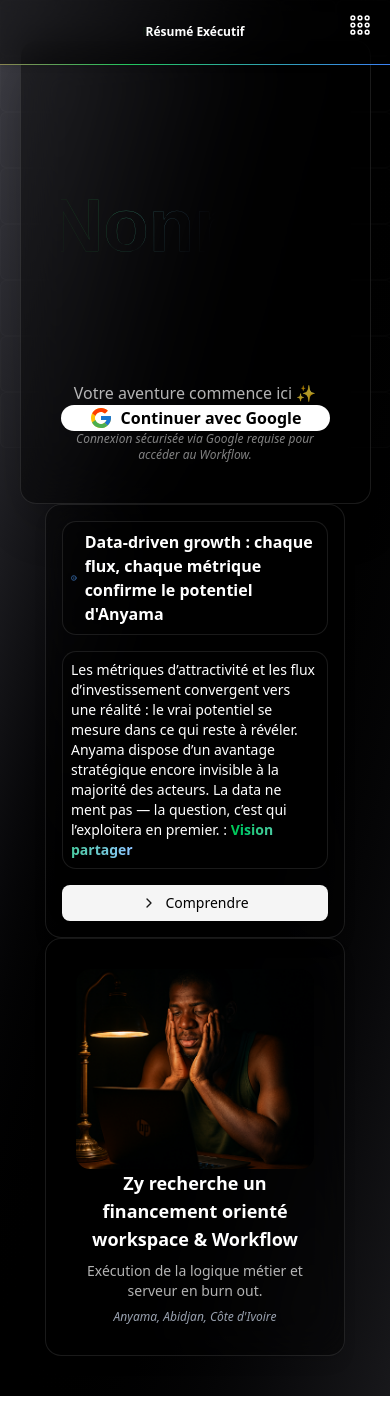
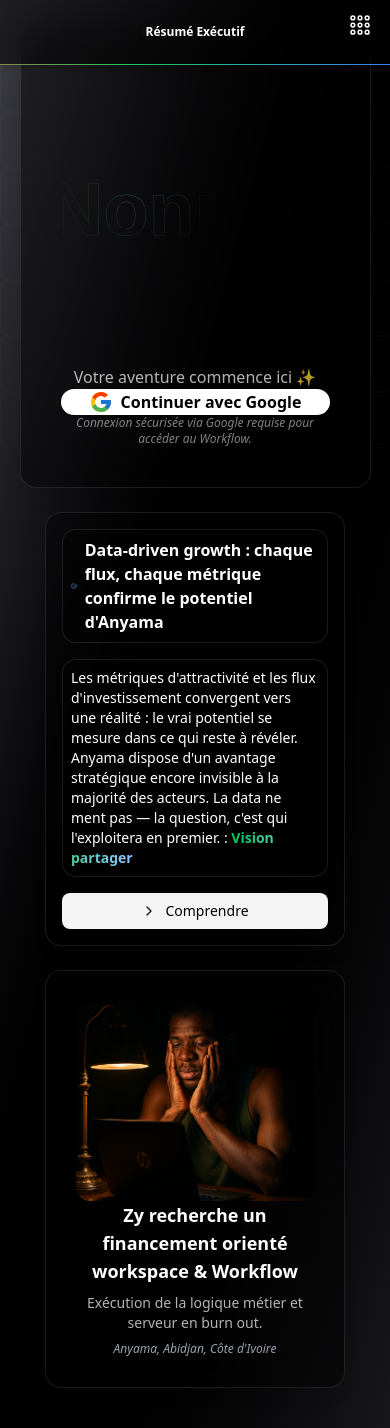
Before and after one commit to nonnzy7even7iete/nonnzytransformiumfullstackbundel, a Next.js app: page / in a window 390 px wide. Before the commit the page ends 1396 px from the top, so only its background shows below. Built offline with nearby package versions, Linux system fonts and the light colour scheme; no server answers.

Commit message:
Zy Bulding workflow

```diff
--- a/src/app/page.tsx
+++ b/src/app/page.tsx
@@ -30,7 +30,7 @@ export default function HomePage() {
       <main
         className="relative flex flex-col md:flex-row items-center justify-center
       min-h-screen bg-gradient-to-br from-zinc-700 via-black to-zinc-900
-      overflow-hidden px-4 md:px-8 py-10"
+      overflow-hidden px-4 md:px-8 py-10 gap-6 md:gap-0 pt-6 md:pt-0"
       >
         {/* Fond dynamique */}
         <div className="absolute inset-0 z-0">
@@ -40,13 +40,12 @@ export default function HomePage() {
         {/* Bloc principal centré */}
         <div
           className="relative z-10 flex flex-col items-center justify-center text-center
-        w-full md:w-[460px] max-w-[90vw] min-w-[300px] mt-8 md:mt-10
-        mb-10 sm:mb-12 md:mb-6 lg:mb-8"
+        w-full md:w-[460px] max-w-[90vw] min-w-[300px] mt-8 md:mt-10"
         >
           {/* Bloc de connexion */}
           <div
             className="w-full p-10 bg-black/40 backdrop-blur-xl border border-white/10
-          rounded-2xl shadow-2xl min-w-[300px] mb-10 sm:mb-12 md:mb-6 lg:mb-8"
+          rounded-2xl shadow-2xl min-w-[300px]"
           >
             {/* Titre remplacé par TextHoverEffect agrandi */}
             <TextHoverEffect
@@ -84,9 +83,8 @@ export default function HomePage() {
 
         {/* DataCard flottante à gauche */}
         <aside
-          className="relative z-11 mt-10 md:mt-0 md:absolute md:left-3 md:ml-6 lg:ml-8
-        flex justify-center md:justify-start w-full md:w-auto min-w-[300px]
-        mb-10 sm:mb-12 md:mb-6 lg:mb-8"
+          className="relative z-11 md:absolute md:left-3 md:ml-6 lg:ml-8
+        flex justify-center md:justify-start w-full md:w-auto min-w-[300px]"
         >
           <DataCard
             width={300}
@@ -103,11 +101,11 @@ export default function HomePage() {
             content={
               <div className="flex flex-col gap-1 text-white text-sm overflow-auto max-h-[200px] md:max-h-[250px]">
                 <p>
-                  Les métriques d’attractivité et les flux d’investissement
+                  Les métriques d'attractivité et les flux d'investissement
                   convergent vers une réalité : le vrai potentiel se mesure dans
-                  ce qui reste à révéler. Anyama dispose d’un avantage
+                  ce qui reste à révéler. Anyama dispose d'un avantage
                   stratégique encore invisible à la majorité des acteurs. La
-                  data ne ment pas — la question, c’est qui l’exploitera en
+                  data ne ment pas — la question, c'est qui l'exploitera en
                   premier. :{" "}
                   <span className="bg-gradient-to-r from-green-500 to-blue-300 bg-clip-text text-transparent font-semibold">
                     Vision partager
@@ -115,12 +113,12 @@ export default function HomePage() {
                 </p>
                 <p>
                   Les chiffres sont là. Les investisseurs arrivent. La question,
-                  c’est : serez-vous prêts ?
+                  c'est : serez-vous prêts ?
                 </p>
                 <p>
-                  Votre commune entre dans une zone d’attractivité stratégique:
+                  Votre commune entre dans une zone d'attractivité stratégique:
                   <span className="bg-gradient-to-r from-green-500 to-blue-300 bg-clip-text text-transparent font-semibold">
-                    Sans insights, chaque décision est un pari perdu d’avance.
+                    Sans insights, chaque décision est un pari perdu d'avance.
                   </span>
                 </p>
               </div>
@@ -137,17 +135,17 @@ export default function HomePage() {
                 <p>
                   La donnée est le premier moteur de croissance du XXIᵉ siècle
                   Les économies modernes sont tirées par : la précision des
-                  décisions, la rapidité d’exécution, la capacité à anticiper
+                  décisions, la rapidité d'exécution, la capacité à anticiper
                   les crises plutôt que les subir. Or, tout cela dépend de la
-                  donnée. Un État qui n’investit pas dans la data : avance à
+                  donnée. Un État qui n'investit pas dans la data : avance à
                   vue, perd du temps, gaspille des ressources, devient dépendant
-                  d’acteurs privés mieux structurés. Un État qui investit dans
+                  d'acteurs privés mieux structurés. Un État qui investit dans
                   la data : gagne en souveraineté, augmente sa productivité
-                  globale, attire davantage d’investissements, devient un moteur
-                  d’innovation.
+                  globale, attire davantage d'investissements, devient un moteur
+                  d'innovation.
                 </p>
                 <p>
-                  La donnée réduit les coûts structurels de l’État (et ce de
+                  La donnée réduit les coûts structurels de l'État (et ce de
                   façon massive) Les administrations gèrent des millions de
                   microdécisions quotidiennes. Sans data : Décisions
                   approximatives → dépenses imprécises → surcoûts →
@@ -156,8 +154,8 @@ export default function HomePage() {
                   publiques → accélération des services. On parle de milliards
                   potentiels économisés sur : la logistique l'énergie les achats
                   publics les fraudes et erreurs les allocations la maintenance
-                  des infrastructures Investir dans la data, ce n’est pas une
-                  dépense : c’est un amortisseur de dépenses futures.
+                  des infrastructures Investir dans la data, ce n'est pas une
+                  dépense : c'est un amortisseur de dépenses futures.
                 </p>
               </div>
             }
@@ -166,9 +164,8 @@ export default function HomePage() {
 
         {/* SideCard collée à droite */}
         <aside
-          className="relative z-10 mt-10 md:mt-0 md:absolute md:right-3 md:mr-6 lg:mr-8
-        flex justify-center md:justify-end w-full md:w-auto min-w-[300px]
-        mb-10 sm:mb-12 md:mb-6 lg:mb-8"
+          className="relative z-10 md:absolute md:right-3 md:mr-6 lg:mr-8
+        flex justify-center md:justify-end w-full md:w-auto min-w-[300px]"
         >
           <SideCard
             imageSrc="/zyy.png"
```
